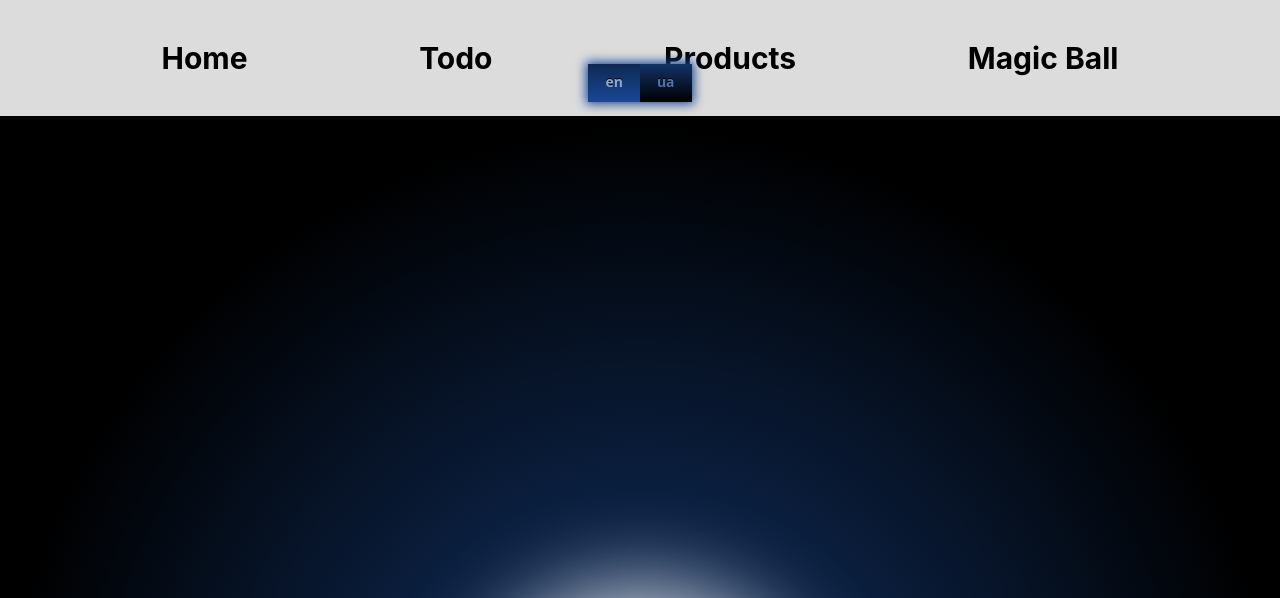
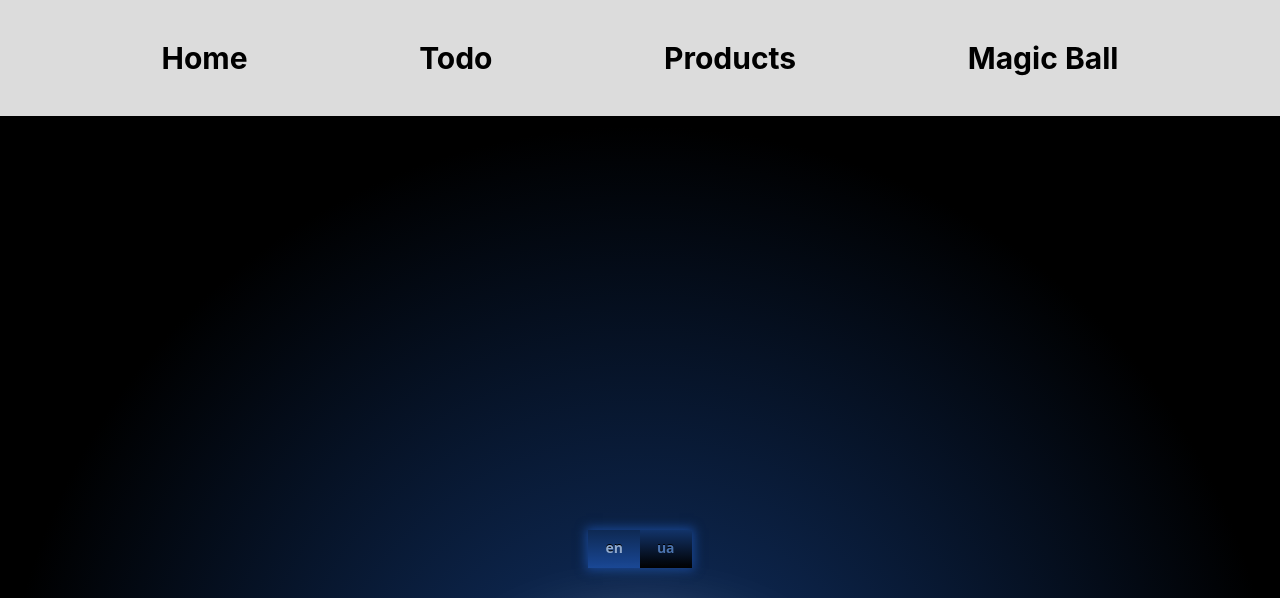
Before and after one commit to MaxTrgb/jslibrary, a React (Create React App) app: page /magicball in a window 1280 px wide. Shown: the top 598 px of the page. Built offline with nearby package versions, Linux system fonts and the light colour scheme; grey boxes are pictures that could not be loaded.

Commit message:
finish for today

```diff
--- a/src/components/magicBall/magicBall-styles.css
+++ b/src/components/magicBall/magicBall-styles.css
@@ -14,8 +14,10 @@
     background-image: -webkit-radial-gradient(circle closest-side, #12356d, #000);
     background-image: radial-gradient(circle closest-side, #12356d, #000);
     display: flex;
+    flex-direction: column;
     align-items: center;
     justify-content: center;
+
 }
 
 .switchLanguage-item {
@@ -36,9 +38,6 @@
 }
 
 .switchLanguage {
-    position: absolute;
-    top: 8%;
-    left: 48,5%;
     text-align: center;
     box-shadow: 0 0 10px 2px #194795;
     background-color: black;
@@ -63,6 +62,7 @@
     justify-content: center;
     border-radius: 50%;
     box-shadow: 1px 1px 100px 1px white;
+    margin-top: 100px;
 }
 .shakeBallButton {
     width: 330px;
--- a/src/components/productGrid/Product.css
+++ b/src/components/productGrid/Product.css
@@ -30,8 +30,7 @@
 }
 
 .myHeader button {
-    margin-left: 10px;
-    margin-top: 10px;
+    margin: 10px;
 }
 
 .hovered {
```
